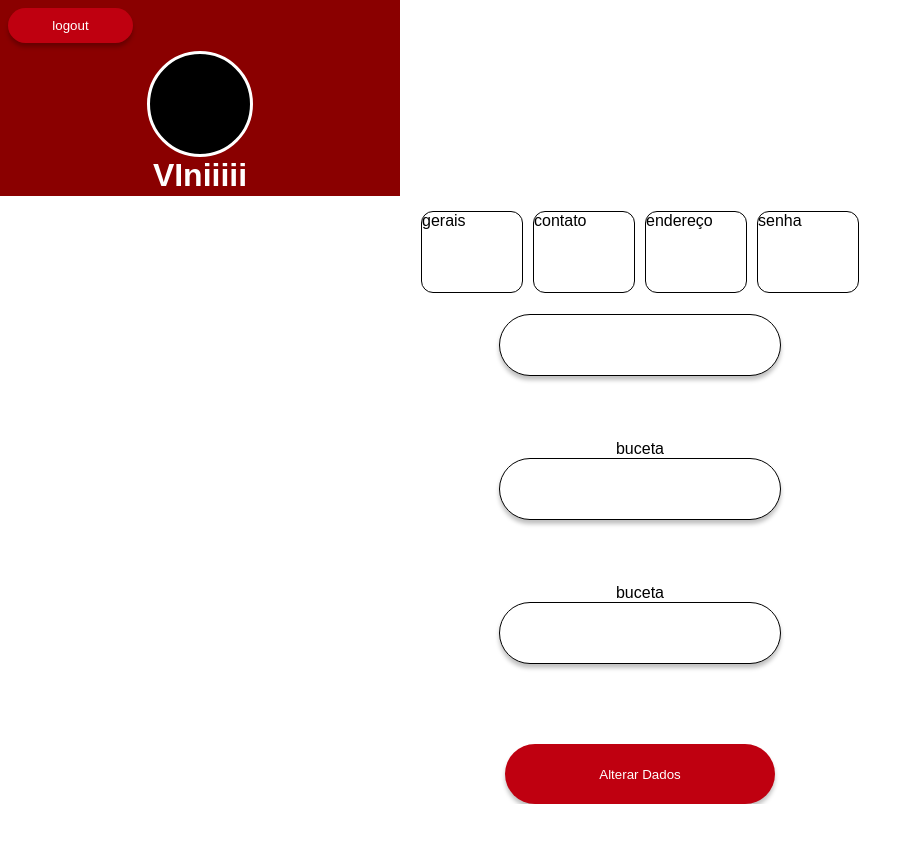
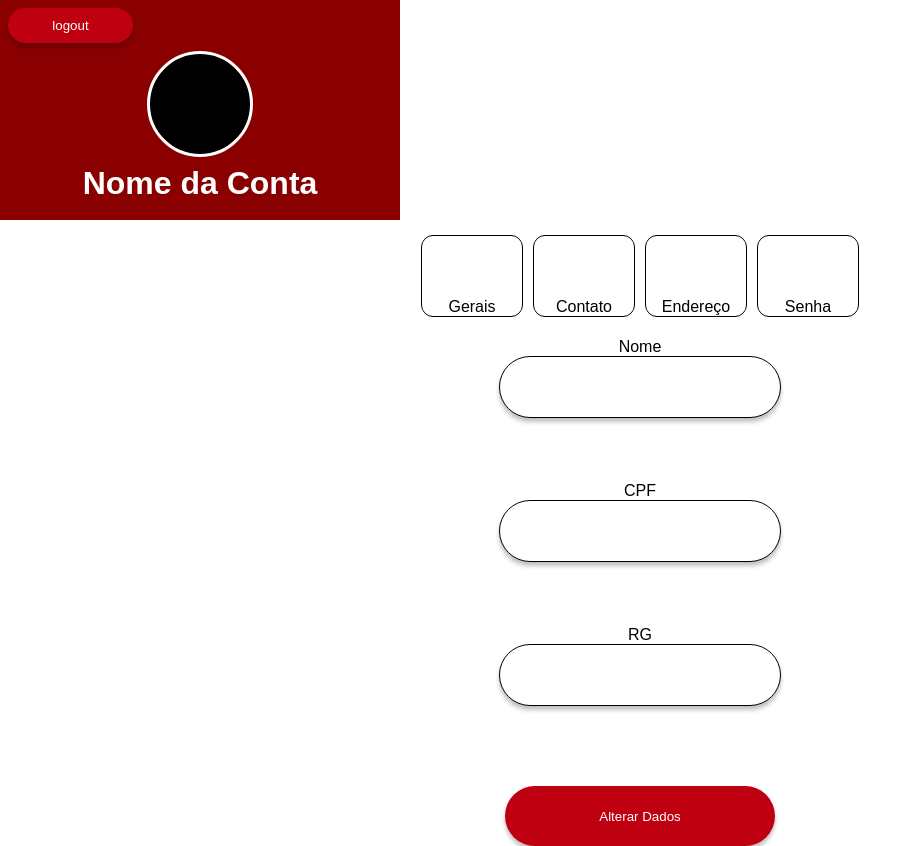
Before and after one commit to Brunoo47/Sistema-Bombeiros, a React (Vite) app in the folder vite-project/: page /conta in a window 1280 px wide. Shown: the whole page, without its empty margins (0-922 px from the left). Before the commit the page ends 804 px from the top, so only its background shows below. Built offline with nearby package versions, Linux system fonts and the light colour scheme; a web font is replaced by a local one.

Commit message:
alterações css (conta)

```diff
--- a/vite-project/src/global.css
+++ b/vite-project/src/global.css
@@ -75,7 +75,7 @@ h2 {
 
 .cabecalho {
   width: 400px;
-  height: 196px;
+  height: 220px;
   background-color: #8a0000;
 }
 
@@ -98,6 +98,9 @@ h2 {
   border: 1px solid #000;
   border-radius: 12px;
   margin: 5px;
+  display: flex;
+  justify-content: center;
+  align-items: end;
 }
 
 .foto-do-usuario {
@@ -115,6 +118,7 @@ h2 {
   flex-direction: column;
 }
 
-.nome-do-usuario h1 {
+.nome-do-usuario {
   color: #fff;
+  padding: 8px;
 }
--- a/vite-project/src/pages/Conta/index.jsx
+++ b/vite-project/src/pages/Conta/index.jsx
@@ -16,25 +16,25 @@ function Conta() {
         <div className="center">
           <div className="foto-do-usuario"></div>
           <div className="nome-do-usuario">
-            <h1>VIniiiii</h1>
+            <h1>Nome da Conta</h1>
           </div>
         </div>
       </div>
       <div className="ribbon">
         <div className="buttons-ribbon">
-          <div className="element">gerais</div>
-          <div className="element">contato</div>
-          <div className="element">endereço</div>
-          <div className="element">senha</div>
+          <div className="element">Gerais</div>
+          <div className="element">Contato</div>
+          <div className="element">Endereço</div>
+          <div className="element">Senha</div>
         </div>
       </div>
       <div className="align">
         <div className="inputs">
-          <label> </label>
+          <label>Nome</label>
           <InputText />
-          <label> buceta</label>
+          <label> CPF</label>
           <InputText />
-          <label> buceta</label>
+          <label>RG</label>
           <InputText />
         </div>
         <div className="alterar-dados-btn"></div>
```
